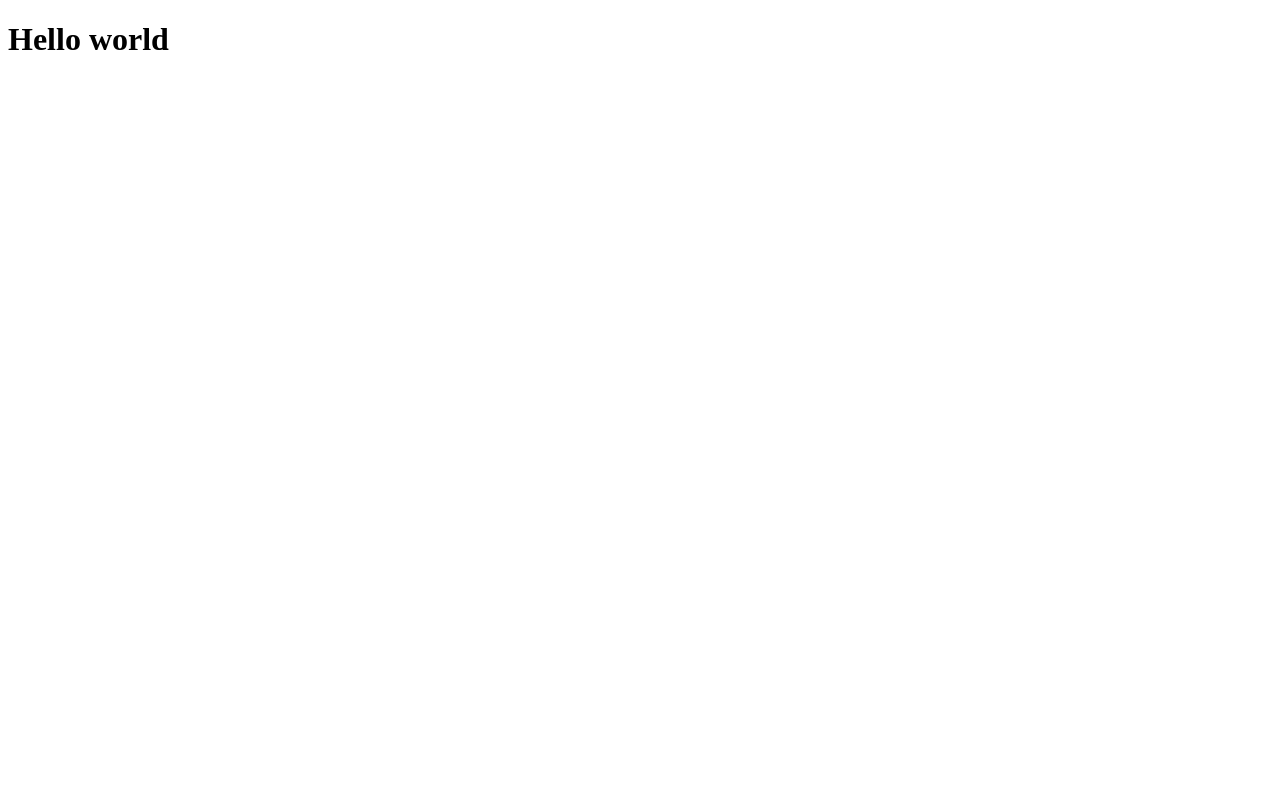
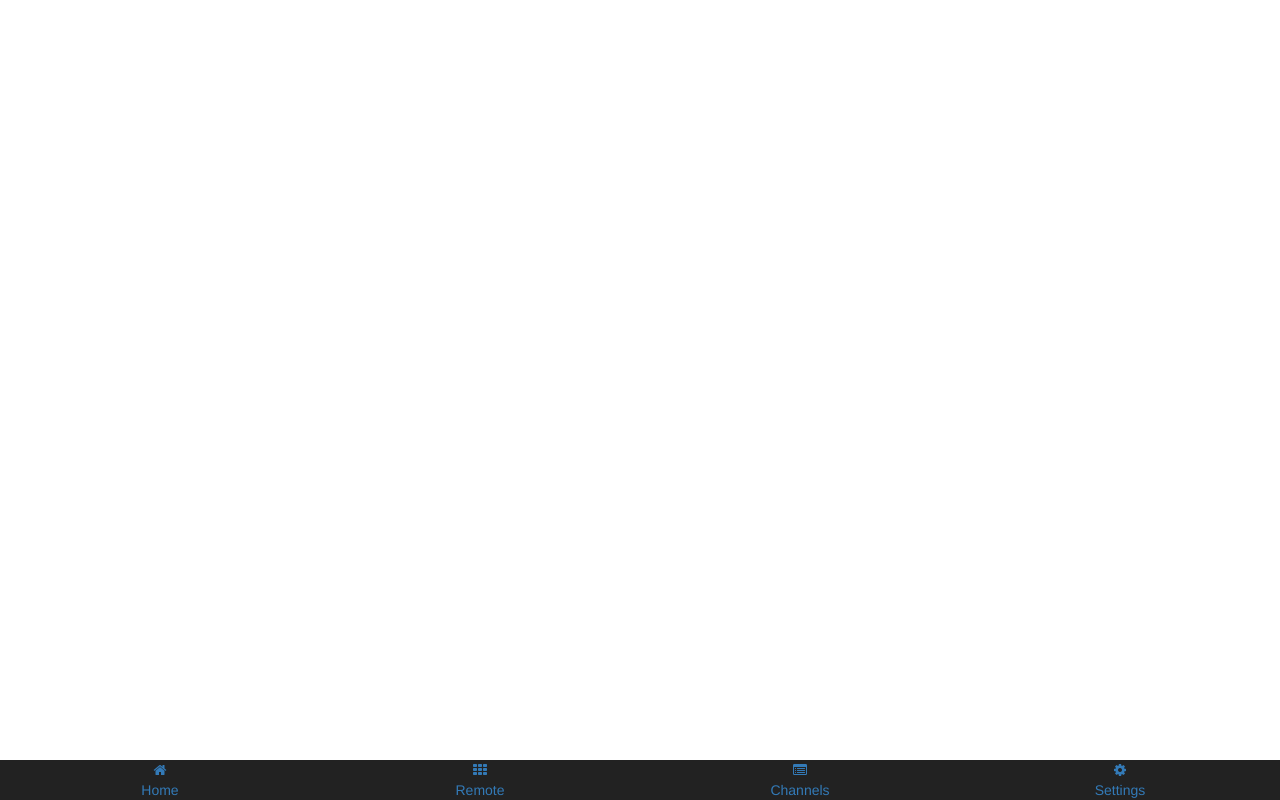
Before and after one commit to Comerade/PiMote, a Flask app: page / in a window 1280 px wide. Before the commit the page is almost empty. Run offline with Flask 2, Linux system fonts and the light colour scheme; some libraries are stand-ins or nearby versions.

Commit message:
add styles and create bottom nav markup

```diff
--- a/templates/index.html
+++ b/templates/index.html
@@ -3,13 +3,24 @@
 <head>
     <meta charset="UTF-8">
     <title>PiMote</title>
-
-    <link href="//netdna.bootstrapcdn.com/bootstrap/3.1.1/css/bootstrap.min.css">
-    <link href="//netdna.bootstrapcdn.com/font-awesome/4.0.3/css/font-awesome.min.css" rel="stylesheet">
+    <link rel="stylesheet" href="//netdna.bootstrapcdn.com/bootstrap/3.1.1/css/bootstrap.min.css">
+    <link rel="stylesheet" href="//netdna.bootstrapcdn.com/font-awesome/4.0.3/css/font-awesome.min.css" rel="stylesheet">
+    <link rel="stylesheet" href="static/styles/pimote.css">
 </head>
 <body>
-    <h1>Hello world</h1>
+    <div class="container">
 
+    </div>
+    <div id="footer">
+        <div class="col-xs-12 navbar-inverse navbar-fixed-bottom">
+            <div class="row" id="bottomNav">
+                <div class="col-xs-3 text-center"><a href="#"><i class="fa fa-home"></i><br>Home</a></div>
+                <div class="col-xs-3 text-center"><a href="#"><i class="fa fa-th"></i><br>Remote</a></div>
+                <div class="col-xs-3 text-center"><a href="#"><i class="fa fa-list-alt"></i><br>Channels</a></div>
+                <div class="col-xs-3 text-center"><a href="#"><i class="fa fa-cog"></i><br>Settings</a></div>
+            </div>
+        </div>
+    </div>
     <script src="//ajax.googleapis.com/ajax/libs/jquery/1.11.0/jquery.min.js"></script>
     <script src="//netdna.bootstrapcdn.com/bootstrap/3.1.1/js/bootstrap.min.js"></script>
 </body>
```
Also changed, not shown: static/styles/pimote.css (added).
